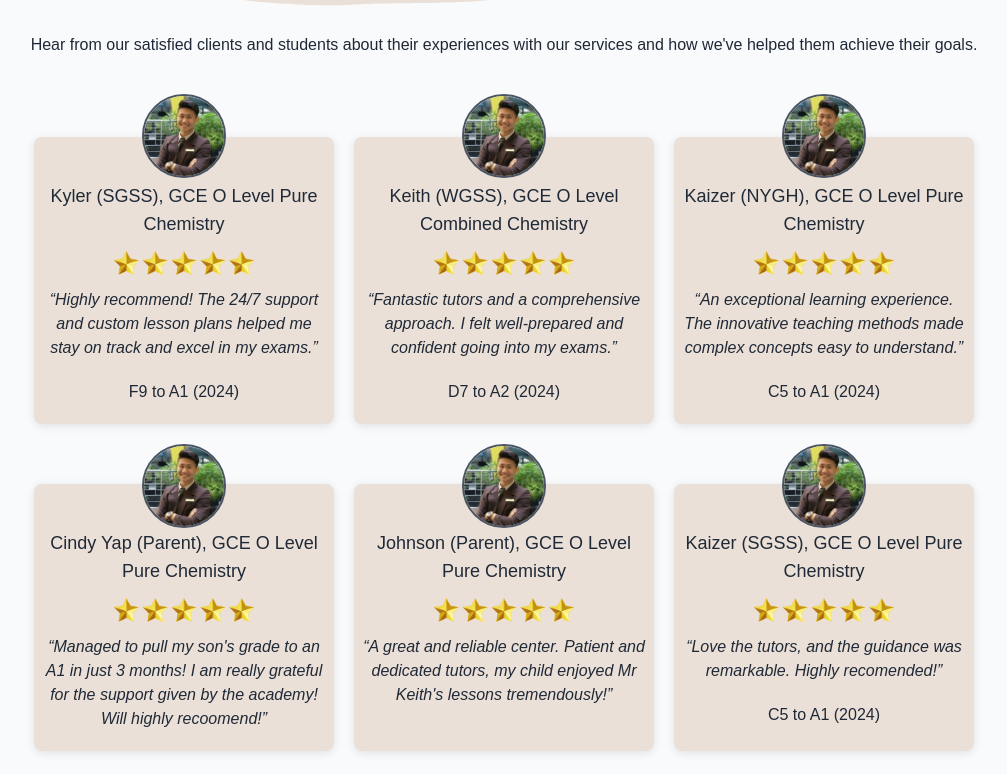
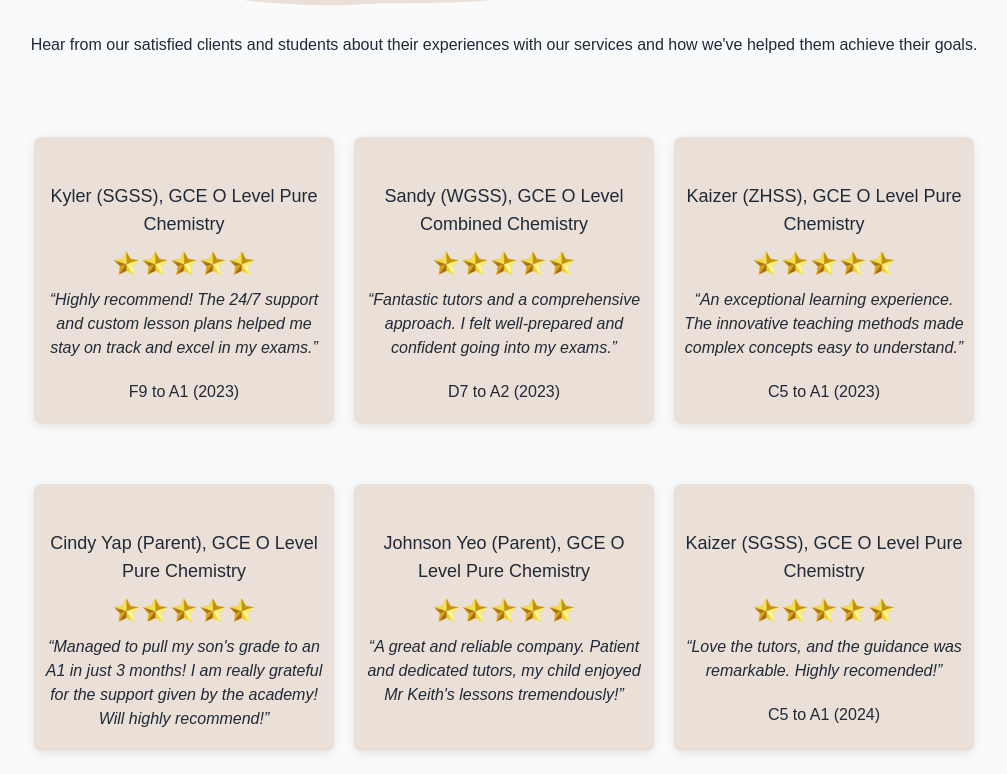
Before and after one commit to KeithCheng22/Bond-and-Beyond-Academy, a Next.js app: page / in a window 1280 px wide. Shown: the part 6566-7340 px from the top of the page, without its empty margins (136-1143 px from the left). Built offline with nearby package versions, Linux system fonts and the light colour scheme; a web font is replaced by a local one.

Commit message:
remove testimonial images

```diff
--- a/src/data.js
+++ b/src/data.js
@@ -98,16 +98,16 @@ export const testimonials = [
     client: "Kyler",
     subject: "GCE O Level Pure Chemistry",
     school: "SGSS", // or Parent
-    year: 2024,
+    year: 2023,
     grade_jump: "F9 to A1",
     testimonial:
       "Highly recommend! The 24/7 support and custom lesson plans helped me stay on track and excel in my exams.",
   },
   {
-    client: "Keith",
+    client: "Sandy",
     subject: "GCE O Level Combined Chemistry",
     school: "WGSS", // or Parent
-    year: 2024,
+    year: 2023,
     grade_jump: "D7 to A2",
     testimonial:
       "Fantastic tutors and a comprehensive approach. I felt well-prepared and confident going into my exams.",
@@ -115,8 +115,8 @@ export const testimonials = [
   {
     client: "Kaizer",
     subject: "GCE O Level Pure Chemistry",
-    school: "NYGH", // or Parent
-    year: 2024,
+    school: "ZHSS", // or Parent
+    year: 2023,
     grade_jump: "C5 to A1",
     testimonial:
       "An exceptional learning experience. The innovative teaching methods made complex concepts easy to understand.",
@@ -125,19 +125,19 @@ export const testimonials = [
     client: "Cindy Yap",
     subject: "GCE O Level Pure Chemistry",
     school: "Parent", // or Parent
-    year: 2024,
+    year: 2022,
     grade_jump: "C5 to A1",
     testimonial:
-      "Managed to pull my son's grade to an A1 in just 3 months! I am really grateful for the support given by the academy! Will highly recoomend!",
+      "Managed to pull my son's grade to an A1 in just 3 months! I am really grateful for the support given by the academy! Will highly recommend!",
   },
   {
-    client: "Johnson",
+    client: "Johnson Yeo",
     subject: "GCE O Level Pure Chemistry",
     school: "Parent", // or Parent
-    year: 2024,
+    year: 2022,
     grade_jump: "C5 to A1",
     testimonial:
-      "A great and reliable center. Patient and dedicated tutors, my child enjoyed Mr Keith's lessons tremendously!",
+      "A great and reliable company. Patient and dedicated tutors, my child enjoyed Mr Keith's lessons tremendously!",
   },
   {
     client: "Kaizer",
--- a/src/pages/Testimonials.jsx
+++ b/src/pages/Testimonials.jsx
@@ -84,9 +84,9 @@ const Testimonial = ({
       className={`relative testimonial-item bg-[#ebe0d7] rounded-lg mb-10 w-full opacity-0 ${fadeInClass}
       `}
     >
-      <div className="absolute top-[-15%] w-fit right-0 left-0 mx-auto border-2 rounded-full border-gray-600">
+      {/* <div className="absolute top-[-15%] w-fit right-0 left-0 mx-auto border-2 rounded-full border-gray-600">
         <Image src={about} width={80} className="rounded-full" alt={client} />
-      </div>
+      </div> */}
       <div className="pt-[15%] px-2">
         <p className="text-lg ">
           {client} ({school}), {subject}
```
